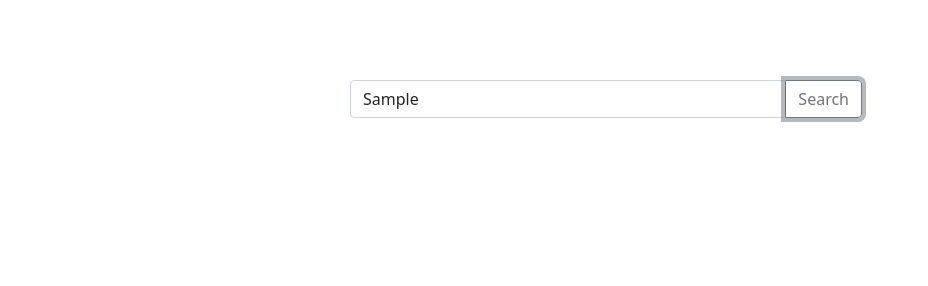
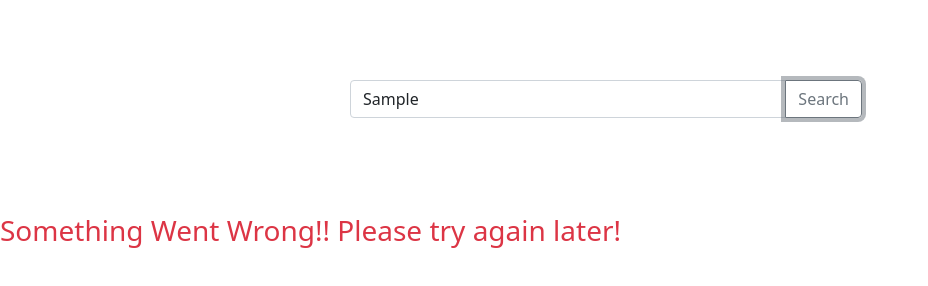
Before and after one commit to Sumaiya-Nawsheen/Hungry-Monster, a plain HTML site: page index.html in a window 1280 px wide. Both pictures are taken after typing "Sample" into the empty fields and a click on the button "Search". Shown: the whole page, without its empty margins (0-928 px from the left). Drawn offline with nearby package versions, Linux system fonts and the light colour scheme; no server answers.

Commit message:
almost-done

```diff
--- a/hungryMonster.js
+++ b/hungryMonster.js
@@ -5,7 +5,8 @@ const searchMeals = () => {
     const url = `https://www.themealdb.com/api/json/v1/1/search.php?s=${searchText}`
     fetch(url)
         .then(res => res.json())
-        .then(data => displayMeals(data.meals));
+        .then(data => displayMeals(data.meals))
+        .catch(error => displayError('Something Went Wrong!! Please try again later!'));
 }
 
 const displayMeals = mealItemMatched => {
@@ -57,3 +58,7 @@ const displayIngredients = mealIngred => {
         mealContainer.appendChild(mealDiv);
     })
 }
+const displayError = error => {
+    const errorTag = document.getElementById('error-message');
+    errorTag.innerText = error;
+}
--- a/index.html
+++ b/index.html
@@ -26,6 +26,7 @@
     </section>
 
     <section>
+        <h3 id="error-message" class="text-danger"></h3>
         <div id="mealsItem">
 
         </div>
```
